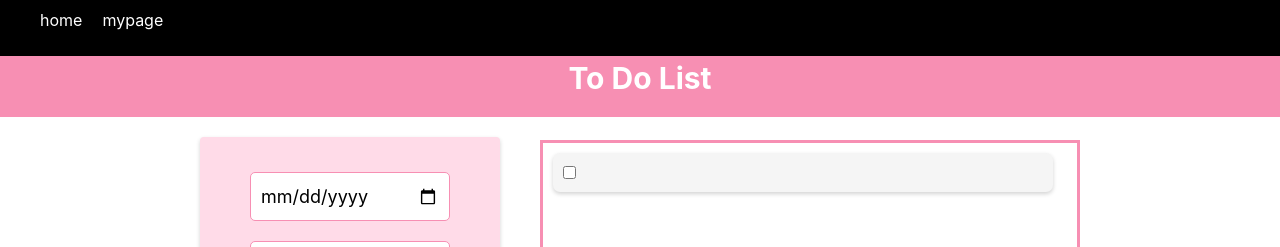
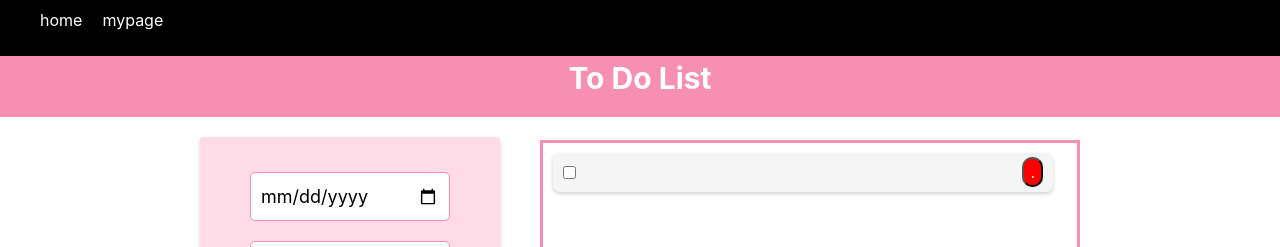
Before and after one commit to youngju6143/ToDoList, a React (Create React App) app in the folder myreact/: page /list in a window 1280 px wide. Both pictures are taken after a click on the button "todo!". Shown: the top 247 px of the page. Built offline with nearby package versions, Linux system fonts and the light colour scheme; no server answers; the HTML template or start-up script is replaced by a standard one.

Commit message:
8/29 delete 구현 중...

```diff
--- a/myreact/src/App.css
+++ b/myreact/src/App.css
@@ -135,7 +135,7 @@
 }
 
 .deleteButton {
-  padding : 10px 20px 10px 20px;
+  margin-left: 10px;
   background-color: red;
   color: white;
   border-radius: 10px
--- a/myreact/src/Components/List.js
+++ b/myreact/src/Components/List.js
@@ -10,7 +10,6 @@ function List() {
     let [title, setTitle] = useState("")
     let [todo, setTodo] = useState([])
     let [inputValue, setInputValue] = useState('');
-
 
     let navigate = useNavigate()
 
@@ -53,6 +52,20 @@ function List() {
                                         <span style={{whiteSpace: "nowrap"}}>{a.title}</span>
                                         <span>{a.date}</span>
                                     </div>
+                                    <button className='deleteButton' data-id={todo._id} onClick={() => {
+                                        var id = todo._id
+                                        axios.delete(`http://localhost:8000/delete/${id}`)
+                                        .then((res) => {
+                                            let copy = [...todo]
+                                            copy.splice(i,1)
+                                            setTodo(copy)
+                                            console.log(res.data)
+                                        })
+                                        .catch((err) => {
+                                            console.log(err)
+                                        })
+
+                                    }} >. </button>
                                 </div>
                             )
                         })
```
Also changed, not shown: 1 other file (tests, documents, lock files or other folders).
